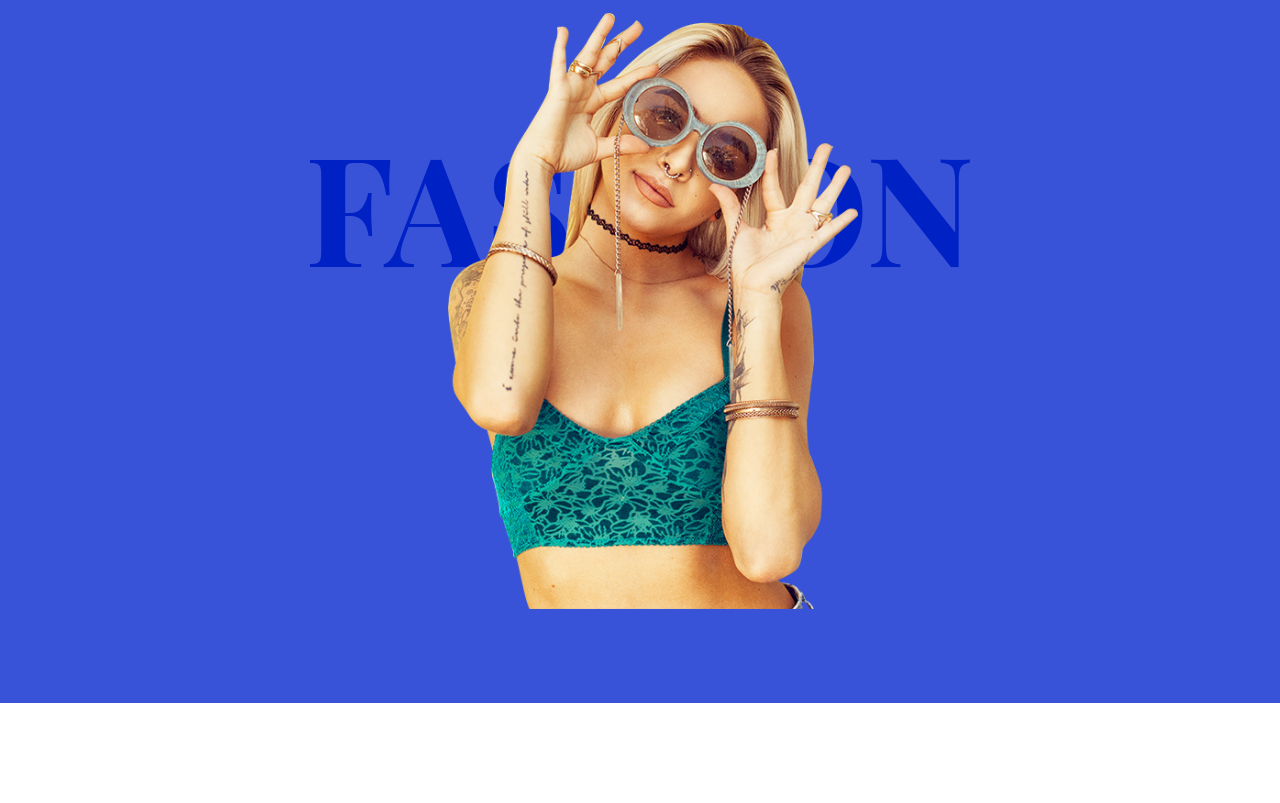
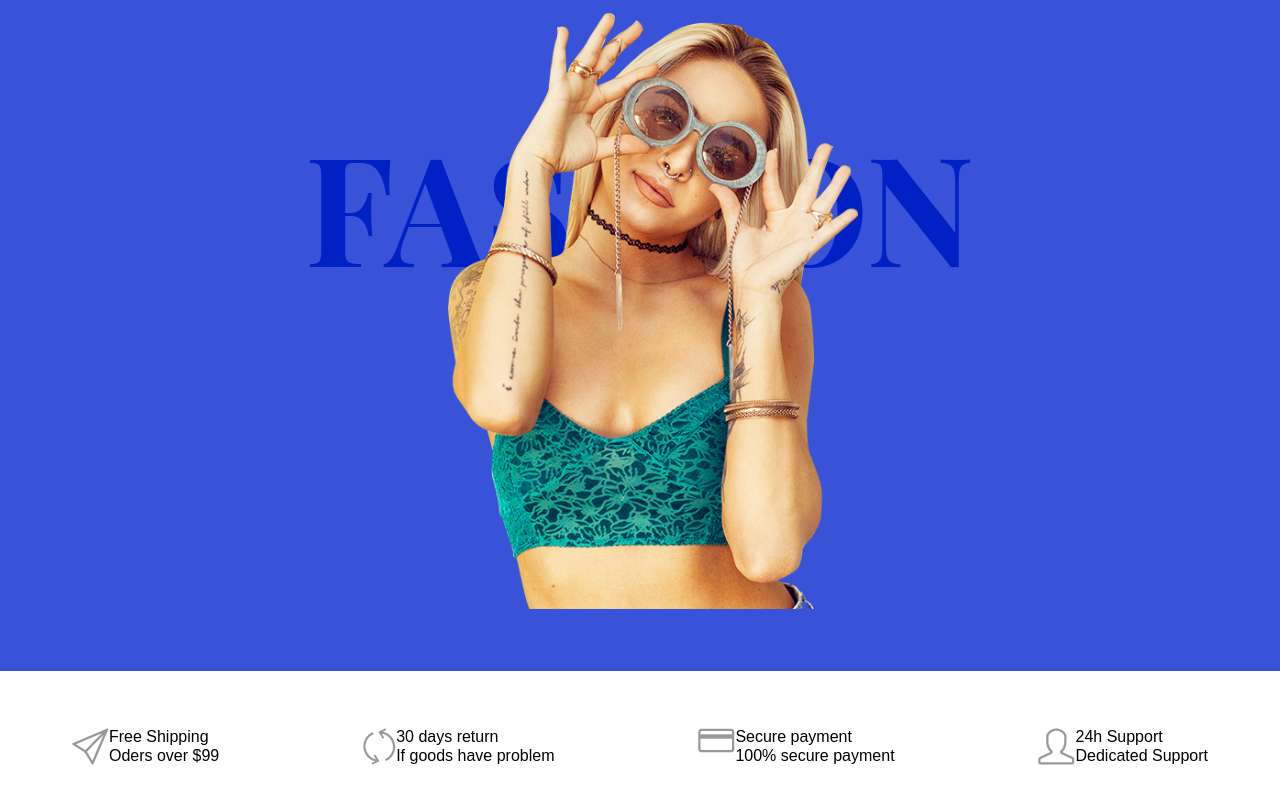
Before and after one commit to titoan/bepro-temp, a plain HTML site: page index.html in a window 1280 px wide. Shown: the part 97-900 px from the top of the page. Before the commit the page ends 800 px from the top, so only its background shows below. Drawn offline with Linux system fonts and the light colour scheme.

Commit message:
advance blocks 1/2part; p margin normalize

```diff
--- a/css/style.css
+++ b/css/style.css
@@ -6,7 +6,7 @@ header{
     position: relative;
     background-color: #3853d8;
     width: 100%;
-    height: 100vh;
+    /* height: 100vh; */
 }
 
 .menu{
@@ -54,6 +54,7 @@ header{
 
 .header-slogan{
     text-align: center;
+    padding-bottom: 399px;
 }
 
 .header-main-img{
@@ -62,3 +63,18 @@ header{
     top: 110px;
     width: 32%;
 }
+
+/* Advances */
+.advances{
+    display: flex;
+    justify-content: space-around;
+}
+
+.advances-item{
+    display: flex;
+    padding: 57px 0 56px 0;
+}
+
+.item-text{
+
+}
--- a/index.html
+++ b/index.html
@@ -36,10 +36,46 @@
         <div class="header-slogan">
             <img src="img/Fashion@1X.png" alt="">
         </div>
+            <img src="img/image@1X (1).png" class="header-main-img" alt="">
+    </header>
 
-
-            <img src="img/image@1X (1).png" class="header-main-img" alt="">
-
-    </header>
+    <div class="advances">
+        <div class="advances-item">
+            <div class="wrap">
+                <img src="img/@1X.png" alt="" class="advances-icon">
+            </div>
+            <div class="advances-text-container">
+                <p class="item-text-1">Free Shipping</p>
+                <p class="item-text-2">Oders over $99</p>
+            </div>
+        </div>
+        <div class="advances-item">
+            <div class="wrap">
+                <img src="img/@1X.png" alt="" class="advances-icon">
+            </div>
+            <div class="advances-text-container">
+                <p class="item-text-1">30 days return</p>
+                <p class="item-text-2">If goods have problem</p>
+            </div>
+        </div>
+        <div class="advances-item">
+            <div class="wrap">
+                <img src="img/card-icon.png" alt="" class="advances-icon">
+            </div>
+            <div class="advances-text-container">
+                <p class="item-text-1">Secure payment</p>
+                <p class="item-text-2">100% secure payment</p>
+            </div>
+        </div>
+        <div class="advances-item">
+            <div class="wrap">
+                <img src="img/head-icon.png" alt="" class="advances-icon">
+            </div>
+            <div class="advances-text-container">
+                <p class="item-text">24h Support</p>
+                <p class="item-text">Dedicated Support</p>
+            </div>
+        </div>
+    </div>
 </body>
 </html>
```
Also changed, not shown: css/normalize.css, img/card-icon.png (added), img/head-icon.png (added), img/@1X.png (added), img/@1X.png (added).
